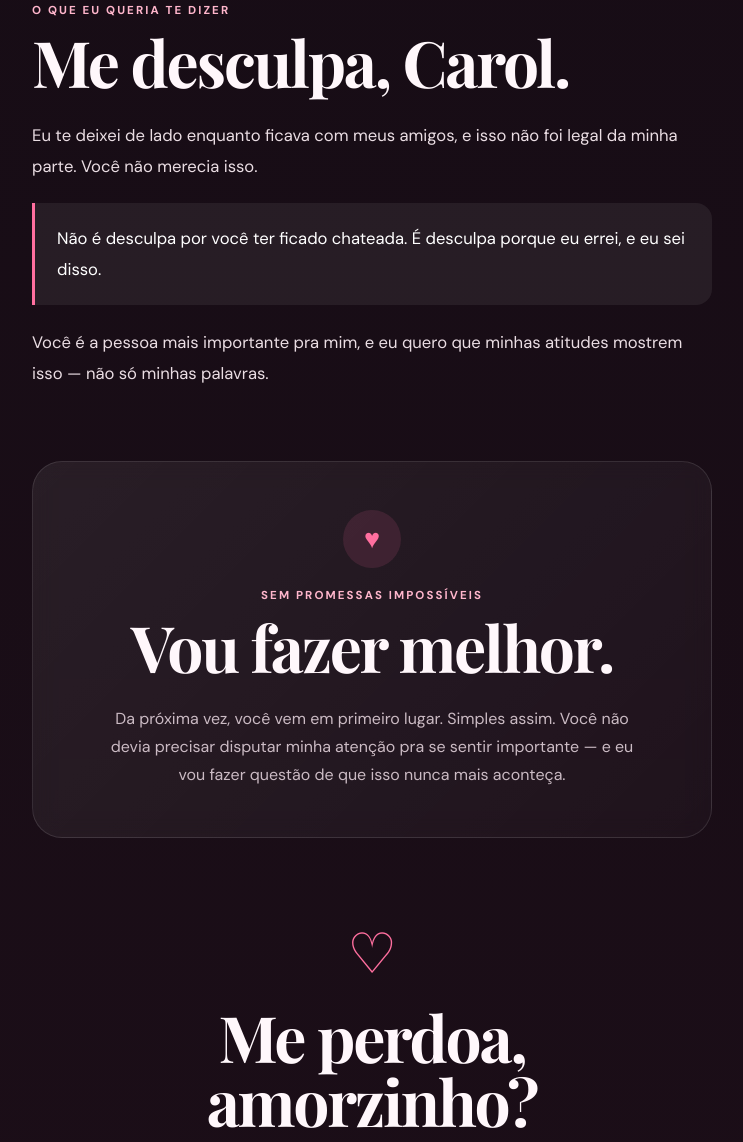
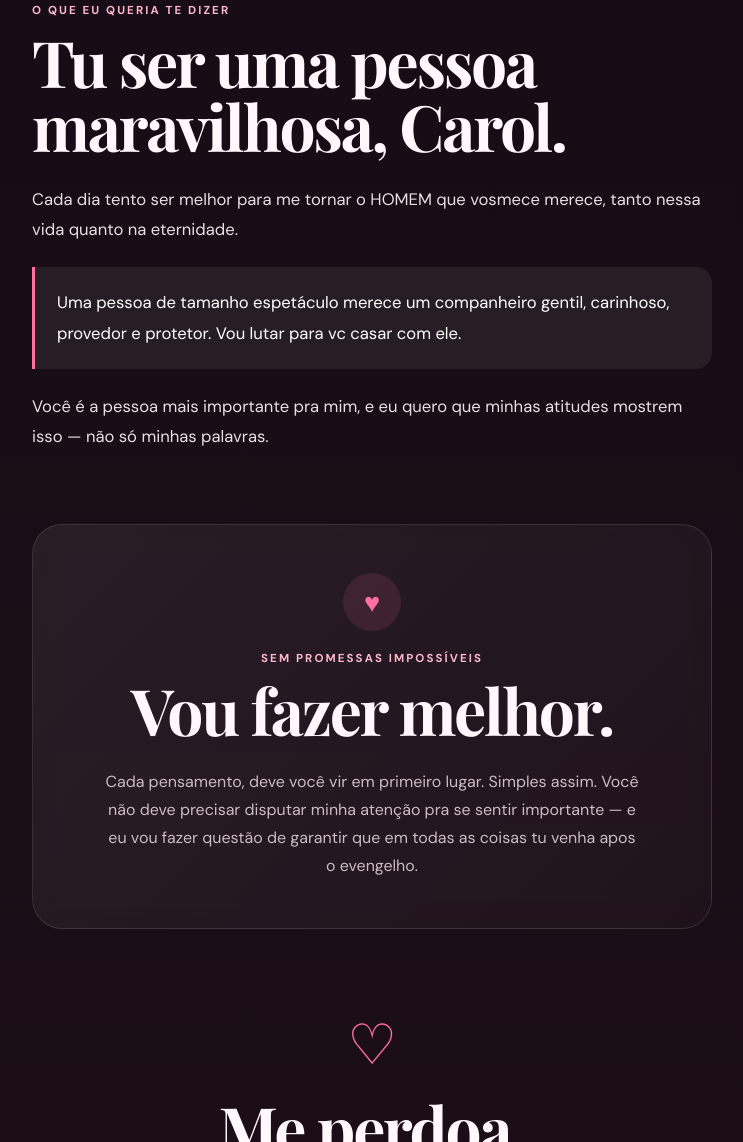
Before and after one commit to Gab-Borgers/meu-site, a plain HTML site: page index.html in a window 1280 px wide. Shown: the part 1658-2800 px from the top of the page, without its empty margins (268-1011 px from the left). Drawn offline with nearby package versions, Linux system fonts and the light colour scheme.

Commit message:
Update index.html

```diff
--- a/index.html
+++ b/index.html
@@ -16,15 +16,15 @@
   <main>
     <section class="hero">
       <p class="eyebrow">para você, meu bem</p>
-      <h1>Carol,<br><span>me desculpa.</span></h1>
+      <h1>Carol,<br><span>feliz mesversario</span></h1>
       <p class="intro">
-        Eu errei com você, e você merece um pedido de desculpas de verdade,
-        não um monte de explicação. Então aqui vai, direto do coração.
+        Para a pessoa que faz minhas semanas mais felizes em cada conversa,
+        enchendo meu peito de amor e felicidade.
       </p>
 
       <button class="music-btn" id="musicBtn" type="button">
         <span id="musicIcon">▶</span>
-        <span id="musicText">Ouvir nossa música</span>
+        <span id="musicText">Ouvir musiquinha</span>
       </button>
 
       <audio id="music" src="assets/nossa-musica.mp3" preload="metadata"></audio>
@@ -42,17 +42,17 @@
 
     <section class="letter">
       <p class="section-label">O que eu queria te dizer</p>
-      <h2>Me desculpa, Carol.</h2>
+      <h2>Tu ser uma pessoa maravilhosa, Carol.</h2>
 
       <div class="letter-text">
         <p>
-          Eu te deixei de lado enquanto ficava com meus amigos, e isso não
-          foi legal da minha parte. Você não merecia isso.
+          Cada dia tento ser melhor para me tornar o HOMEM que vosmece
+          merece, tanto nessa vida quanto na eternidade.
         </p>
 
         <p class="highlight">
-          Não é desculpa por você ter ficado chateada. É desculpa porque eu
-          errei, e eu sei disso.
+          Uma pessoa de tamanho espetáculo merece um companheiro gentil,
+          carinhoso, provedor e protetor. Vou lutar para vc casar com ele.
         </p>
 
         <p>
@@ -67,9 +67,9 @@
       <p class="section-label">Sem promessas impossíveis</p>
       <h2>Vou fazer melhor.</h2>
       <p>
-        Da próxima vez, você vem em primeiro lugar. Simples assim. Você não
-        devia precisar disputar minha atenção pra se sentir importante — e
-        eu vou fazer questão de que isso nunca mais aconteça.
+        Cada pensamento, deve você vir em primeiro lugar. Simples assim. Você não
+        deve precisar disputar minha atenção pra se sentir importante — e
+        eu vou fazer questão de garantir que em todas as coisas tu venha apos o evengelho.
       </p>
     </section>
 
```
